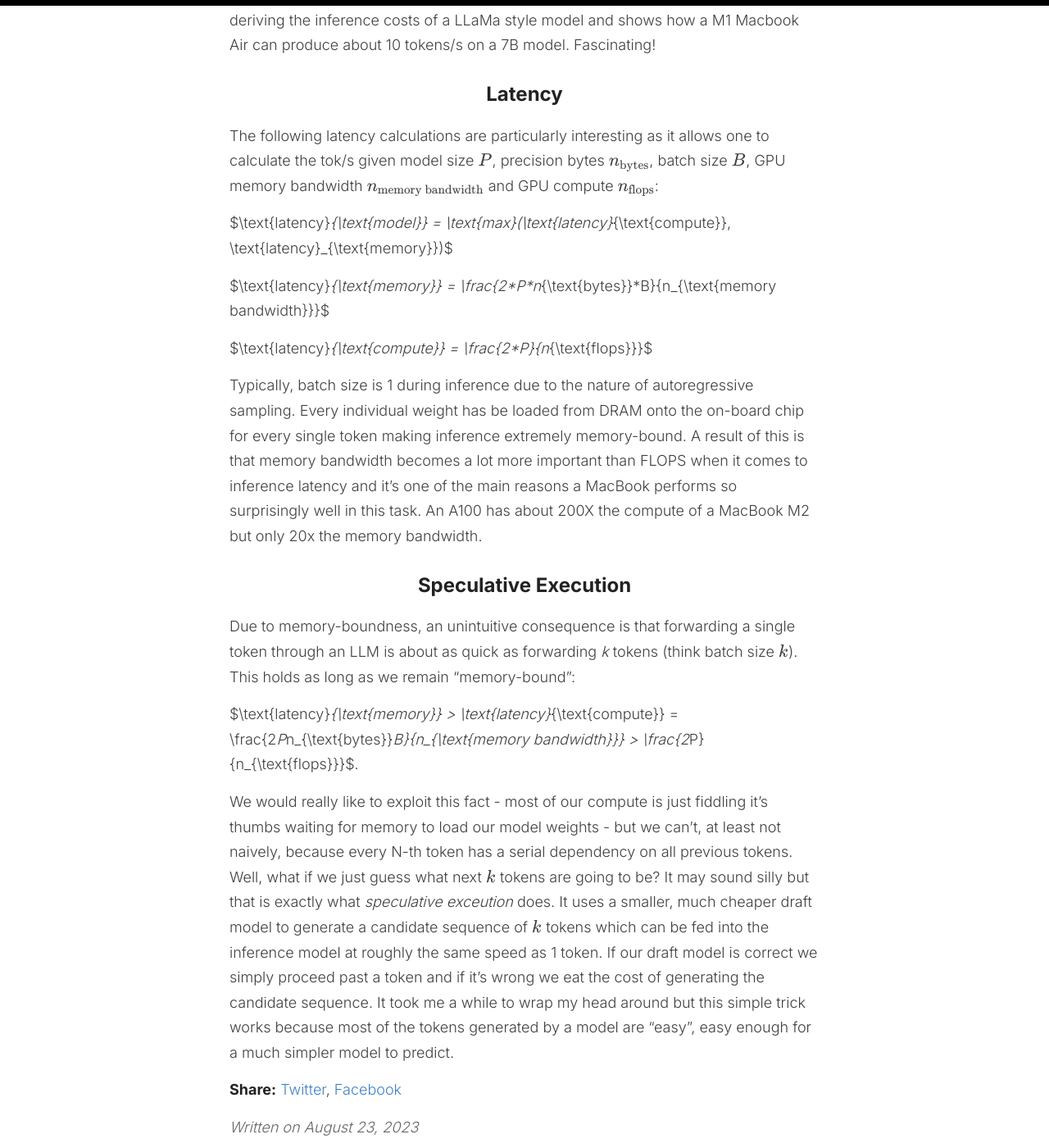
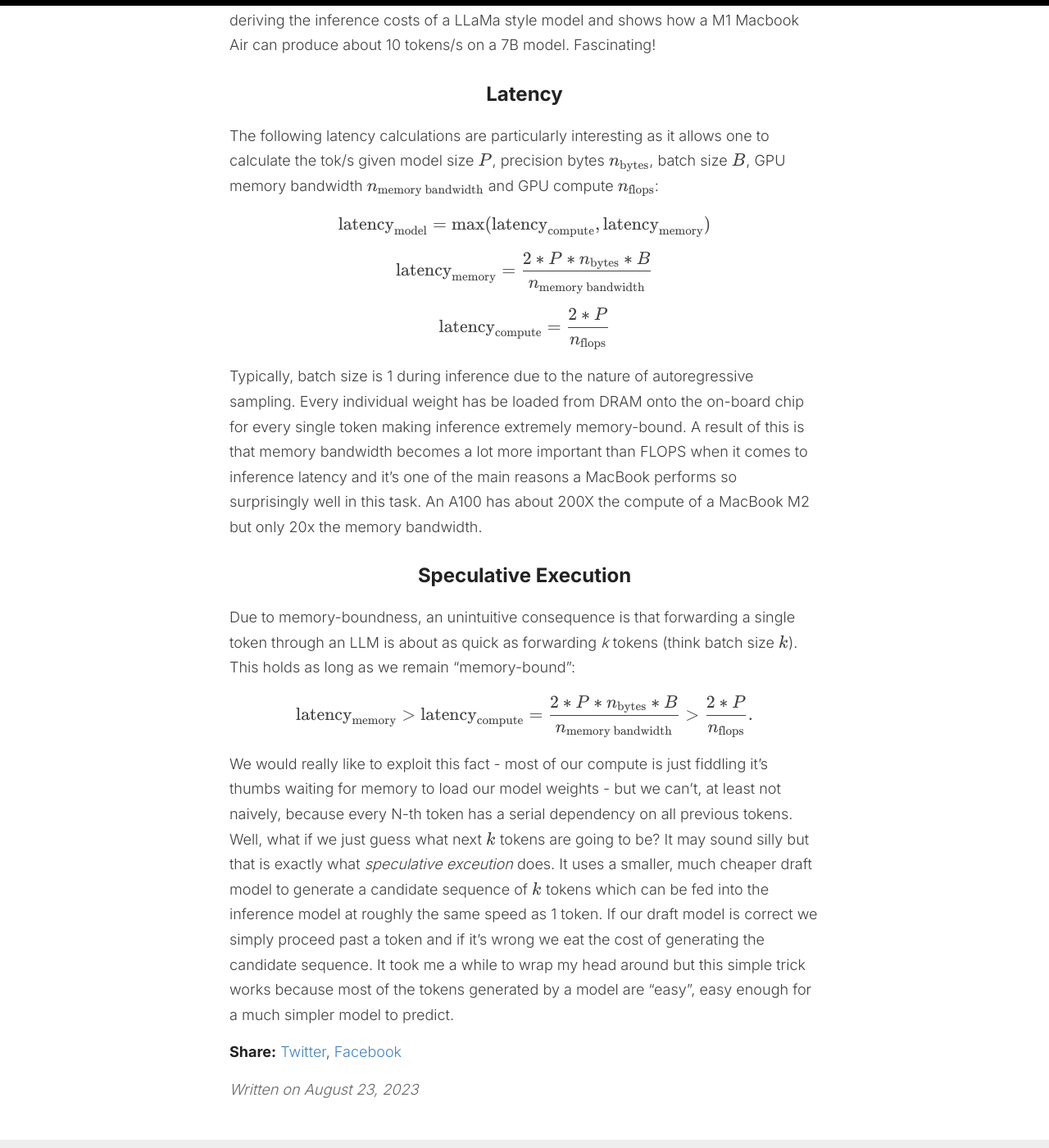
Before and after one commit to LeonEricsson/leonericsson.github.io, a Jekyll site: the page built from _posts/2023-08-23-llamagpu.md, in a window 1280 px wide and 1400 px high, scrolled down 787 px. Shown: the whole window at 82% size. Built offline with Jekyll 4.4.1, drawn with Linux system fonts in a browser that asks for light colours; nearby versions of some CDN libraries.

Commit message:
fix math

```diff
--- a/_posts/2023-08-23-llamagpu.md
+++ b/_posts/2023-08-23-llamagpu.md
@@ -13,17 +13,17 @@ One of the most alluring things to come from LLaMA is the capability to run the
 
 The following latency calculations are particularly interesting as it allows one to calculate the tok/s given model size $P$, precision bytes $n_{\text{bytes}}$, batch size $B$, GPU memory bandwidth $n_{\text{memory bandwidth}}$ and GPU compute $n_{\text{flops}}$:
 
-$\text{latency}_{\text{model}} = \text{max}(\text{latency}_{\text{compute}}, \text{latency}_{\text{memory}})$
+$$\text{latency}_{\text{model}} = \text{max}(\text{latency}_{\text{compute}}, \text{latency}_{\text{memory}})$$
 
-$\text{latency}_{\text{memory}} = \frac{2*P*n_{\text{bytes}}*B}{n_{\text{memory bandwidth}}}$
+$$\text{latency}_{\text{memory}} = \frac{2*P*n_{\text{bytes}}*B}{n_{\text{memory bandwidth}}}$$
 
-$\text{latency}_{\text{compute}} = \frac{2*P}{n_{\text{flops}}}$
+$$\text{latency}_{\text{compute}} = \frac{2*P}{n_{\text{flops}}}$$
 
 Typically, batch size is 1 during inference due to the nature of autoregressive sampling. Every individual weight has be loaded from DRAM onto the on-board chip for every single token making inference extremely memory-bound. A result of this is that memory bandwidth becomes a lot more important than FLOPS when it comes to inference latency and it's one of the main reasons a MacBook performs so surprisingly well in this task. An A100 has about 200X the compute of a MacBook M2 but only 20x the memory bandwidth.
 
 ## Speculative Execution
 Due to memory-boundness, an unintuitive consequence is that forwarding a single token through an LLM is about as quick as forwarding *k* tokens (think batch size $k$). This holds as long as we remain "memory-bound":
 
-$\text{latency}_{\text{memory}} > \text{latency}_{\text{compute}} = \frac{2*P*n_{\text{bytes}}*B}{n_{\text{memory bandwidth}}} > \frac{2*P}{n_{\text{flops}}}$.
+$$\text{latency}_{\text{memory}} > \text{latency}_{\text{compute}} = \frac{2*P*n_{\text{bytes}}*B}{n_{\text{memory bandwidth}}} > \frac{2*P}{n_{\text{flops}}}.$$
 
 We would really like to exploit this fact - most of our compute is just fiddling it's thumbs waiting for memory to load our model weights - but we can't, at least not naively, because every N-th token has a serial dependency on all previous tokens. Well, what if we just guess what next $k$ tokens are going to be? It may sound silly but that is exactly what *speculative exceution* does. It uses a smaller, much cheaper draft model to generate a candidate sequence of $k$ tokens which can be fed into the inference model at roughly the same speed as 1 token. If our draft model is correct we simply proceed past a token and if it's wrong we eat the cost of generating the candidate sequence. It took me a while to wrap my head around but this simple trick works because most of the tokens generated by a model are "easy", easy enough for a much simpler model to predict.
```
